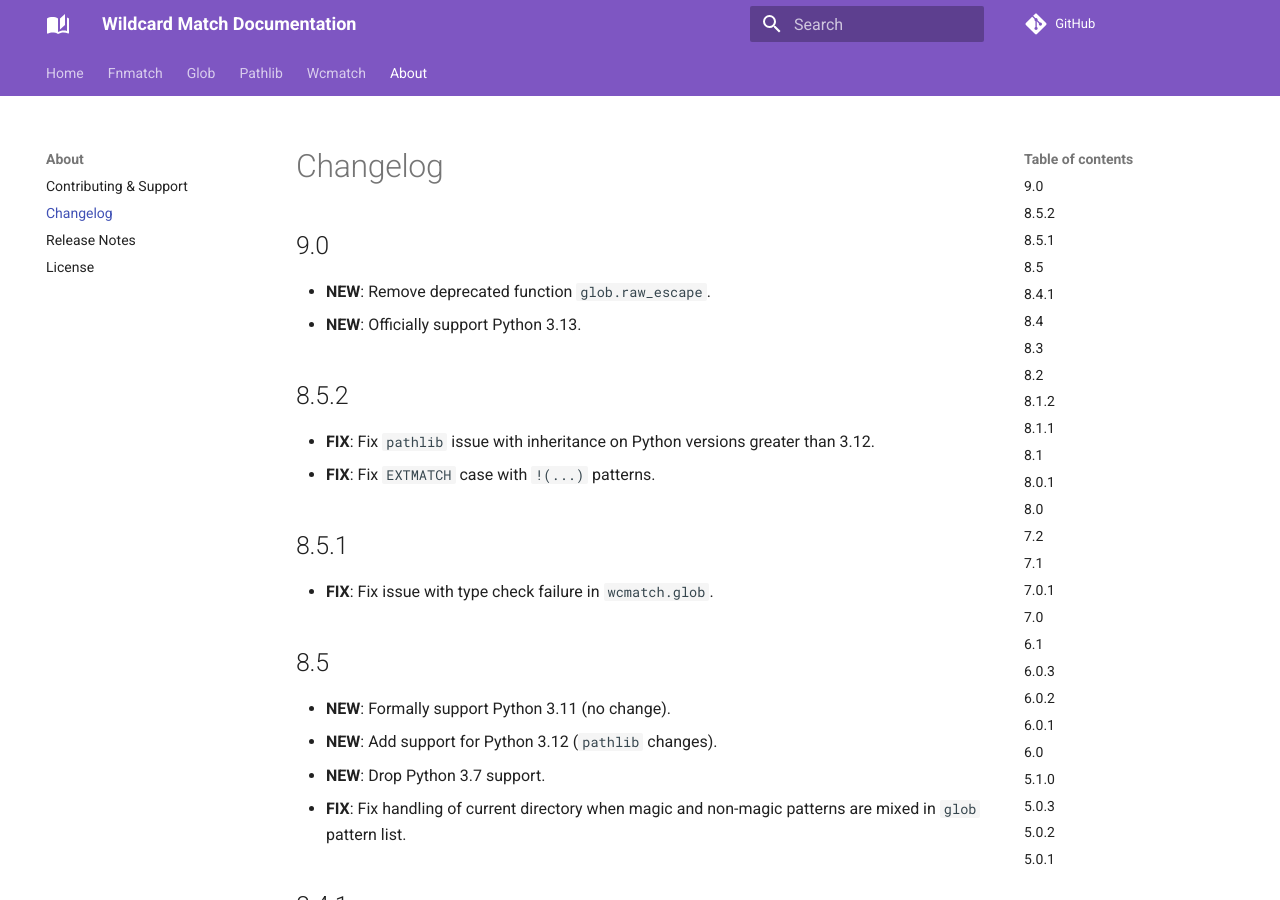
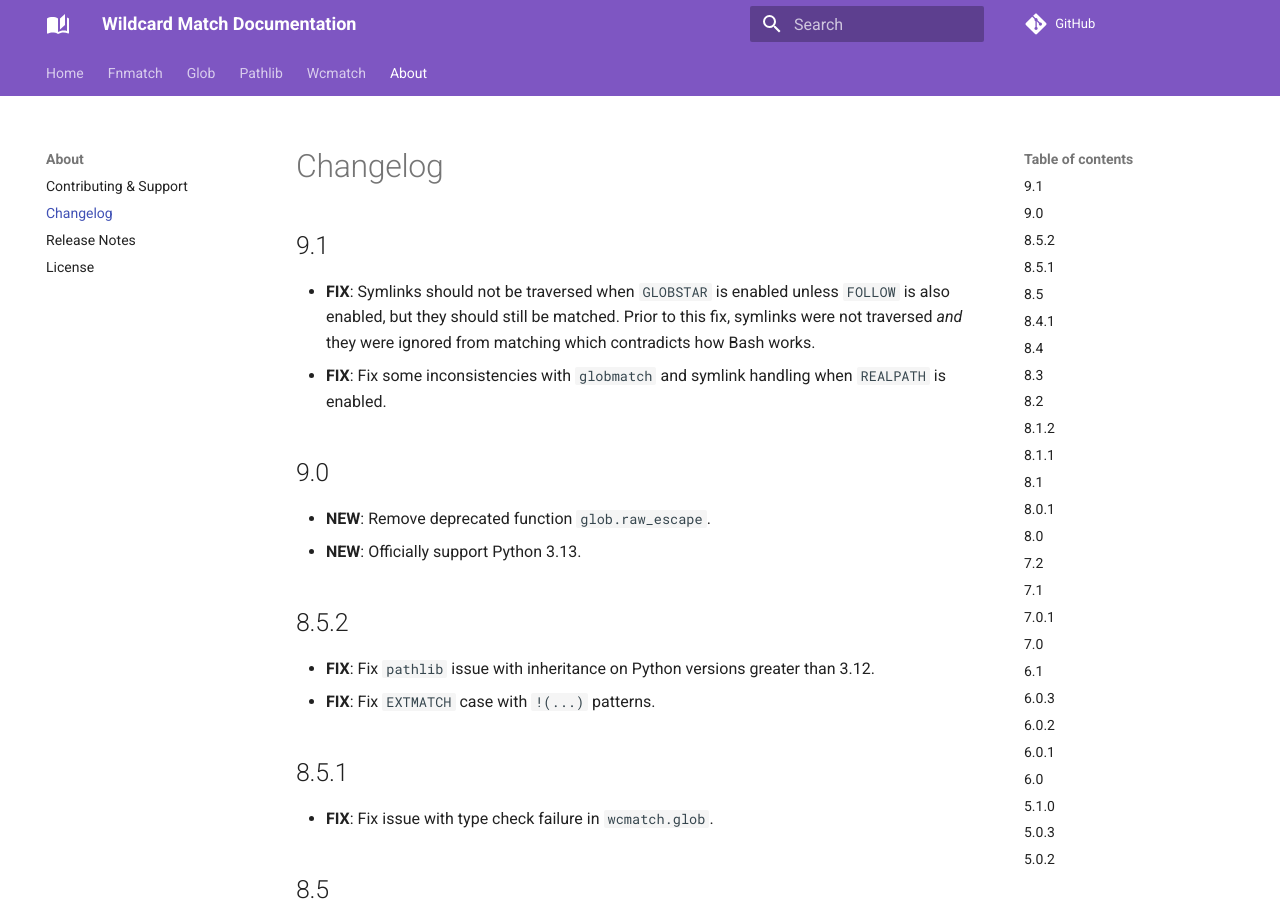
Before and after one commit to facelessuser/wcmatch, an MkDocs documentation site: the page built from docs/src/markdown/about/changelog.md, in a window 1280 px wide and 900 px high. Built offline with MkDocs 1.6.1 and Material for MkDocs 9.7.7, drawn with Linux system fonts in a browser that asks for light colours; comment, search, counter and statistics services are not loaded.

Commit message:
`FOLLOW` should control traversal of symlinks, not return of them
Some fixes to globmatch symlinks are also included

```diff
--- a/docs/src/markdown/about/changelog.md
+++ b/docs/src/markdown/about/changelog.md
@@ -1,4 +1,11 @@
 # Changelog
+
+## 9.1
+
+-   **FIX**: Symlinks should not be traversed when `GLOBSTAR` is enabled unless `FOLLOW` is also enabled, but they
+    should still be matched. Prior to this fix, symlinks were not traversed _and_ they were ignored from matching which
+    contradicts how Bash works.
+-   **FIX**: Fix some inconsistencies with `globmatch` and symlink handling when `REALPATH` is enabled.
 
 ## 9.0
 
```
Also changed, not shown: docs/src/markdown/glob.md (+6 -6 lines), 4 other files.
